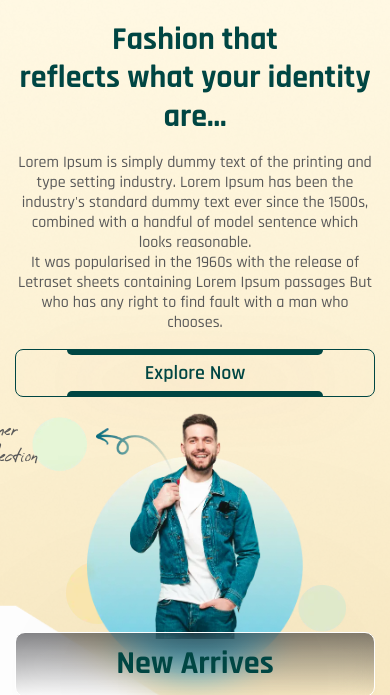
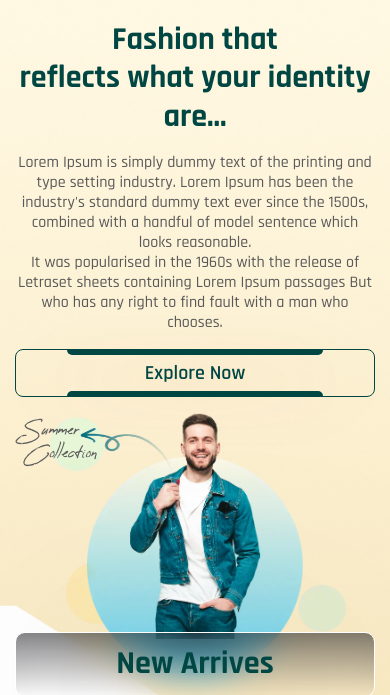
Before and after one commit to SlavaRepin/smart-shopping, a plain HTML site: page index.html in a window 390 px wide. Shown: the part 59-754 px from the top of the page. Drawn offline with nearby package versions, Linux system fonts and the light colour scheme.

Commit message:
Add files via upload

```diff
--- a/css/style.css
+++ b/css/style.css
@@ -410,6 +410,9 @@ h6 {
 
 .header__logo-img {
   max-width: 100%;
+  height: 100%;
+  -o-object-fit: cover;
+     object-fit: cover;
 }
 
 .header__search-btn {
@@ -718,6 +721,9 @@ h6 {
 
 .footer__logo-img {
   max-width: 100%;
+  height: 100%;
+  -o-object-fit: cover;
+     object-fit: cover;
 }
 
 .footer__decor-line {
@@ -1045,22 +1051,6 @@ body._lock {
   -webkit-transform: scale(0);
       -ms-transform: scale(0);
           transform: scale(0);
-}
-
-.fashion__decor-arrow {
-  position: relative;
-  z-index: 2;
-  width: 7.625rem;
-  height: 7.375rem;
-}
-
-.fashion__decor-2 {
-  margin-left: -15%;
-  width: 6.25rem;
-  height: 6.25rem;
-  -webkit-transition: all 0.5s ease 0s;
-  -o-transition: all 0.5s ease 0s;
-  transition: all 0.5s ease 0s;
 }
 
 .fashion__decor {
@@ -1178,13 +1168,8 @@ body._lock {
 }
 
 .decor-box {
+  display: inline-block;
   position: absolute;
-  display: -webkit-box;
-  display: -ms-flexbox;
-  display: flex;
-  -webkit-box-align: start;
-      -ms-flex-align: start;
-          align-items: flex-start;
   width: calc(
 			11.875rem + 65 * ((100vw - 20rem) / (1440 - 320))
 		);
@@ -1203,18 +1188,43 @@ body._lock {
           transform: translate(0, -10%);
 }
 
+.decor-box__arrow {
+  position: absolute;
+  top: 0;
+  left: 0;
+  z-index: 2;
+  width: 47.8431372549%;
+  height: 100%;
+}
+
+.decor-box__ellipse {
+  position: absolute;
+  top: 0;
+  left: 50%;
+  -webkit-transform: translate(-50%, 0);
+      -ms-transform: translate(-50%, 0);
+          transform: translate(-50%, 0);
+  width: 6.25rem;
+  height: 6.25rem;
+  -webkit-transition: all 0.5s ease 0s;
+  -o-transition: all 0.5s ease 0s;
+  transition: all 0.5s ease 0s;
+}
+
 .decor-box span {
+  display: inline-block;
+  position: absolute;
+  top: 0;
+  right: 0;
   font-family: Reey, sans-serif;
   font-weight: 400;
   font-size: calc(
-			1rem + 10 * ((100vw - 20rem) / (1440 - 320))
+			0.875rem + 12 * ((100vw - 20rem) / (1440 - 320))
 		);
   line-height: 1.5384615385;
   color: #595959;
   max-width: 7.9375rem;
-  position: relative;
   z-index: 2;
-  margin-left: -22%;
 }
 
 .products {
@@ -3011,23 +3021,7 @@ body._lock {
   }
 }
 
-@media screen and (min-width: 100em) {
-  .decor-box span {
-    margin-left: -17%;
-  }
-}
-
 @media screen and (max-width: 77.49875em) {
-  .fashion__decor-arrow {
-    -webkit-transform: rotateY(180deg);
-            transform: rotateY(180deg);
-    margin-left: 5%;
-  }
-
-  .fashion__decor-2 {
-    margin-right: -22%;
-  }
-
   .decor-box {
     -webkit-box-orient: horizontal;
     -webkit-box-direction: reverse;
@@ -3039,8 +3033,16 @@ body._lock {
 		);
   }
 
+  .decor-box__arrow {
+    -webkit-transform: rotateY(180deg);
+            transform: rotateY(180deg);
+    left: auto;
+    right: 0;
+  }
+
   .decor-box span {
-    margin-right: -22%;
+    right: auto;
+    left: 1.875rem;
   }
 }
 
@@ -3197,30 +3199,6 @@ body._lock {
 			);
   }
 
-  .fashion__decor-arrow {
-    width: calc(
-				4.6875rem + 47 * ((100vw - 20rem) / (1140 - 320))
-			);
-  }
-
-  .fashion__decor-arrow {
-    height: calc(
-				4.375rem + 48 * ((100vw - 20rem) / (1140 - 320))
-			);
-  }
-
-  .fashion__decor-2 {
-    width: calc(
-				3.125rem + 50 * ((100vw - 20rem) / (1140 - 320))
-			);
-  }
-
-  .fashion__decor-2 {
-    height: calc(
-				3.125rem + 50 * ((100vw - 20rem) / (1140 - 320))
-			);
-  }
-
   .fashion__image-link {
     font-size: calc(
 				1.875rem + 26 * ((100vw - 20rem) / (1140 - 320))
@@ -3230,6 +3208,18 @@ body._lock {
   .fashion__image-link {
     min-height: calc(
 				3.75rem + 61 * ((100vw - 20rem) / (1140 - 320))
+			);
+  }
+
+  .decor-box__ellipse {
+    width: calc(
+				3.125rem + 50 * ((100vw - 20rem) / (1140 - 320))
+			);
+  }
+
+  .decor-box__ellipse {
+    height: calc(
+				3.125rem + 50 * ((100vw - 20rem) / (1140 - 320))
 			);
   }
 
@@ -3800,10 +3790,6 @@ body._lock {
     margin: 0 auto;
   }
 
-  .fashion__decor-arrow {
-    margin-left: 2%;
-  }
-
   .fashion__decor--3 {
     right: -20%;
     top: 75.6385068762%;
@@ -4025,16 +4011,18 @@ body._lock {
 }
 
 @media screen and (max-width: 27.5em) {
-  .fashion__decor-2 {
-    -webkit-transform: translate(0, -20%);
-        -ms-transform: translate(0, -20%);
-            transform: translate(0, -20%);
+  .decor-box__ellipse {
+    -webkit-transform: translate(-50%, -20%);
+        -ms-transform: translate(-50%, -20%);
+            transform: translate(-50%, -20%);
   }
 
   .decor-box span {
     -webkit-transform: translate(0, -20%);
         -ms-transform: translate(0, -20%);
             transform: translate(0, -20%);
+    max-width: 5rem;
+    left: 2.8125rem;
   }
 }
 
--- a/index.html
+++ b/index.html
@@ -7,8 +7,8 @@
 	<meta name="viewport" content="width=device-width, initial-scale=1.0">
 	<link rel="icon" href="img/icon-96.svg" sizes="96x96" type="image/svg">
 	<link rel="icon" href="img/icon-48.svg" sizes="48x48" type="image/svg">
-	<link rel="stylesheet" href="files/swiper-bundle.min.css?_v=20221227161059">
-	<link rel="stylesheet" href="css/style.min.css?_v=20221227161059">
+	<link rel="stylesheet" href="files/swiper-bundle.min.css?_v=20221227180150">
+	<link rel="stylesheet" href="css/style.min.css?_v=20221227180150">
 	<title>Smart Shopping</title>
 </head>
 
@@ -18,7 +18,7 @@
 	<div class="header__wrapper scrollto">
 		<div class="header__container">
 			<a class="header__logo" href="#">
-						<img class="header__logo-img" src="img/logo.svg" alt="logo.">
+				<img class="header__logo-img" width="195" height="60" src="img/logo.svg" alt="logo.">
 			</a>
 			<div class="header__menu menu">
 				<button class="menu__burger" type="button">
@@ -54,9 +54,7 @@
 			<a class="link-up _icon-arrow-prev" href="#fashion" data-scroll-to></a>
 			<section class="page__fashion fashion" id="fashion">
 				<div class="fashion__bg-ibg">
-					<picture>
-						<source srcset="img/fashion/fashion-bg.webp" type="image/webp"><img class="fashion__bg-img" src="img/fashion/fashion-bg.png" alt="background.">
-					</picture>
+					<picture><source srcset="img/fashion/fashion-bg.webp" type="image/webp"><img class="fashion__bg-img" src="img/fashion/fashion-bg.png" alt="background."></picture>
 				</div>
 				<div class="fashion__container">
 					<div class="fashion__content content-fashion" data-anim-inter="no-repeat">
@@ -75,31 +73,15 @@
 					</div>
 					<div class="fashion__image-decor" data-anim-inter="no-repeat">
 						<div class="fashion__image">
-							<picture>
-								<source srcset="img/fashion/man.webp" type="image/webp"><img class="fashion__img" width="295" height="509" src="img/fashion/man.png" alt="man in clothes.">
-							</picture>
-							<picture>
-								<source srcset="img/fashion/ellipse-1.webp" type="image/webp"><img class="fashion__decor-circle fashion__decor-circle--1" width="490" height="490"
-									src="img/fashion/ellipse-1.png" alt="ellipse decor.">
-							</picture>
+							<picture><source srcset="img/fashion/man.webp" type="image/webp"><img class="fashion__img" width="295" height="509" src="img/fashion/man.png" alt="man in clothes."></picture>
+							<picture><source srcset="img/fashion/ellipse-1.webp" type="image/webp"><img class="fashion__decor-circle fashion__decor-circle--1" width="490" height="490" src="img/fashion/ellipse-1.png" alt="ellipse decor."></picture>
 							<a class="decor-box" href="#">
-								<picture>
-									<source srcset="img/fashion/vector-arrow.webp" type="image/webp"><img class="fashion__decor-arrow" src="img/fashion/vector-arrow.png" alt="arrow decor.">
-								</picture>
-								<picture>
-									<source srcset="img/fashion/vector-2.webp" type="image/webp"><img class="fashion__decor-2" width="100" height="100" src="img/fashion/vector-2.png"
-										alt="ellipse decor.">
-								</picture>
+								<picture><source srcset="img/fashion/vector-arrow.webp" type="image/webp"><img class="decor-box__arrow" src="img/fashion/vector-arrow.png" alt="arrow decor."></picture>
+								<picture><source srcset="img/fashion/vector-2.webp" type="image/webp"><img class="decor-box__ellipse" width="100" height="100" src="img/fashion/vector-2.png" alt="ellipse decor."></picture>
 								<span>Summer Collection</span>
 							</a>
-							<picture>
-								<source srcset="img/fashion/vector-1.webp" type="image/webp"><img class="fashion__decor fashion__decor--1" width="63" height="63"
-									src="img/fashion/vector-1.png" alt="ellipse decor.">
-							</picture>
-							<picture>
-								<source srcset="img/fashion/vector-3.webp" type="image/webp"><img class="fashion__decor fashion__decor--3" width="48" height="48"
-									src="img/fashion/vector-3.png" alt="ellipse decor.">
-							</picture>
+							<picture><source srcset="img/fashion/vector-1.webp" type="image/webp"><img class="fashion__decor fashion__decor--1" width="63" height="63" src="img/fashion/vector-1.png" alt="ellipse decor."></picture>
+							<picture><source srcset="img/fashion/vector-3.webp" type="image/webp"><img class="fashion__decor fashion__decor--3" width="48" height="48" src="img/fashion/vector-3.png" alt="ellipse decor."></picture>
 						</div>
 						<a class="fashion__image-link" href="#" data-waves><span>New Arrives</span></a>
 					</div>
@@ -109,19 +91,10 @@
 				<img class="products__decor products__decor--1" width="193" height="159" src="img/products/decor-1.svg" alt="decor.">
 				<img class="products__decor products__decor--2" width="173" height="193" src="img/products/decor-2.svg" alt="decor.">
 				<img class="products__decor products__decor--3" width="121" height="380" src="img/products/decor-3.svg" alt="decor.">
-				<picture>
-					<source srcset="img/products/decor-4.webp" type="image/webp"><img class="products__decor products__decor--4" width="94" height="97" src="img/products/decor-4.png"
-						alt="decor.">
-				</picture>
-				<picture>
-					<source srcset="img/products/decor-5.webp" type="image/webp"><img class="products__decor products__decor--5" width="94" height="95" src="img/products/decor-5.png"
-						alt="decor.">
-				</picture>
+				<picture><source srcset="img/products/decor-4.webp" type="image/webp"><img class="products__decor products__decor--4" width="94" height="97" src="img/products/decor-4.png" alt="decor."></picture>
+				<picture><source srcset="img/products/decor-5.webp" type="image/webp"><img class="products__decor products__decor--5" width="94" height="95" src="img/products/decor-5.png" alt="decor."></picture>
 				<img class="products__decor products__decor--6" width="248" height="170" src="img/products/decor-6.svg" alt="decor.">
-				<picture>
-					<source srcset="img/products/decor-7.webp" type="image/webp"><img class="products__decor products__decor--7" width="94" height="234" src="img/products/decor-7.png"
-						alt="decor.">
-				</picture>
+				<picture><source srcset="img/products/decor-7.webp" type="image/webp"><img class="products__decor products__decor--7" width="94" height="234" src="img/products/decor-7.png" alt="decor."></picture>
 				<div class="products__container">
 					<div class="products__top" data-anim-inter="no-repeat">
 						<a class="products__top-item item-products-top" href="#">
@@ -154,10 +127,7 @@
 										<div class="slide-products__wrap slide-products__wrap--1">
 											<a class="slide-products__body body-products-slide" href="#">
 												<div class="body-products-slide__image">
-													<picture>
-														<source srcset="img/products/product-1.webp" type="image/webp"><img class="body-products-slide__img" width="255" height="210"
-															src="img/products/product-1.png" alt="">
-													</picture>
+													<picture><source srcset="img/products/product-1.webp" type="image/webp"><img class="body-products-slide__img" width="255" height="210" src="img/products/product-1.png" alt=""></picture>
 												</div>
 												<div class="body-products-slide__product product">
 													<div class="product__name caption">Bomber in Cotton</div>
@@ -177,10 +147,7 @@
 										<div class="slide-products__wrap slide-products__wrap--2">
 											<a class="slide-products__body body-products-slide" href="#">
 												<div class="body-products-slide__image">
-													<picture>
-														<source srcset="img/products/product-2.webp" type="image/webp"><img class="body-products-slide__img" width="255" height="210"
-															src="img/products/product-2.png" alt="">
-													</picture>
+													<picture><source srcset="img/products/product-2.webp" type="image/webp"><img class="body-products-slide__img" width="255" height="210" src="img/products/product-2.png" alt=""></picture>
 												</div>
 												<div class="body-products-slide__product product">
 													<div class="product__name caption">Winter Jackets</div>
@@ -200,10 +167,7 @@
 										<div class="slide-products__wrap slide-products__wrap--3">
 											<a class="slide-products__body body-products-slide" href="#">
 												<div class="body-products-slide__image">
-													<picture>
-														<source srcset="img/products/product-3.webp" type="image/webp"><img class="body-products-slide__img" width="255" height="210"
-															src="img/products/product-3.png" alt="">
-													</picture>
+													<picture><source srcset="img/products/product-3.webp" type="image/webp"><img class="body-products-slide__img" width="255" height="210" src="img/products/product-3.png" alt=""></picture>
 												</div>
 												<div class="body-products-slide__product product">
 													<div class="product__name caption">Exclusive Handbags</div>
@@ -233,16 +197,11 @@
 			</section>
 			<section class="page__stock stock">
 				<div class="stock__bg-ibg">
-					<picture>
-						<source srcset="img/stock/stock-bg.webp" type="image/webp"><img class="stock__bg-img" width="1440" height="666" src="img/stock/stock-bg.png" alt="background.">
-					</picture>
+					<picture><source srcset="img/stock/stock-bg.webp" type="image/webp"><img class="stock__bg-img" width="1440" height="666" src="img/stock/stock-bg.png" alt="background."></picture>
 				</div>
 				<div class="stock__container">
 					<div class="stock__image" data-anim-inter="no-repeat">
-						<picture>
-							<source srcset="img/stock/young-woman.webp" type="image/webp"><img class="stock__img" width="474" height="443" src="img/stock/young-woman.png"
-								alt="young woman in pink dress with phone.">
-						</picture>
+						<picture><source srcset="img/stock/young-woman.webp" type="image/webp"><img class="stock__img" width="474" height="443" src="img/stock/young-woman.png" alt="young woman in pink dress with phone."></picture>
 						<span class="stock__image-decor"></span>
 					</div>
 					<div class="stock__content content-stock" data-anim-inter="no-repeat">
@@ -270,10 +229,7 @@
 						</div>
 						<a class="most-selling__top-item item-top-selling" href="#">
 							<div class="item-top-selling__image-ibg">
-								<picture>
-									<source srcset="img/most-selling/image-1.webp" type="image/webp"><img class="item-top-selling__img" width="350" height="263"
-										src="img/most-selling/image-1.png" alt="">
-								</picture>
+								<picture><source srcset="img/most-selling/image-1.webp" type="image/webp"><img class="item-top-selling__img" width="350" height="263" src="img/most-selling/image-1.png" alt=""></picture>
 							</div>
 							<div class="item-top-selling__caption caption">Green Sweter</div>
 							<div class="item-top-selling__price price">
@@ -283,10 +239,7 @@
 						</a>
 						<a class="most-selling__top-item item-top-selling" href="#">
 							<div class="item-top-selling__image-ibg">
-								<picture>
-									<source srcset="img/most-selling/image-2.webp" type="image/webp"><img class="item-top-selling__img" width="350" height="263"
-										src="img/most-selling/image-2.png" alt="">
-								</picture>
+								<picture><source srcset="img/most-selling/image-2.webp" type="image/webp"><img class="item-top-selling__img" width="350" height="263" src="img/most-selling/image-2.png" alt=""></picture>
 							</div>
 							<div class="item-top-selling__caption caption">Bomber in Cotton</div>
 							<div class="item-top-selling__price price">
@@ -298,10 +251,7 @@
 					<div class="most-selling__bottom" data-anim-inter="no-repeat">
 						<a class="most-selling__bottom-item item-bottom-selling" href="#">
 							<div class="item-bottom-selling__image-ibg">
-								<picture>
-									<source srcset="img/most-selling/image-3.webp" type="image/webp"><img class="item-bottom-selling__img" width="255" height="196"
-										src="img/most-selling/image-3.png" alt="">
-								</picture>
+								<picture><source srcset="img/most-selling/image-3.webp" type="image/webp"><img class="item-bottom-selling__img" width="255" height="196" src="img/most-selling/image-3.png" alt=""></picture>
 							</div>
 							<div class="item-bottom-selling__caption caption">Warning shirt</div>
 							<div class="item-bottom-selling__price price">
@@ -311,10 +261,7 @@
 						</a>
 						<a class="most-selling__bottom-item item-bottom-selling" href="#">
 							<div class="item-bottom-selling__image-ibg">
-								<picture>
-									<source srcset="img/most-selling/image-4.webp" type="image/webp"><img class="item-bottom-selling__img" width="255" height="196"
-										src="img/most-selling/image-4.png" alt="">
-								</picture>
+								<picture><source srcset="img/most-selling/image-4.webp" type="image/webp"><img class="item-bottom-selling__img" width="255" height="196" src="img/most-selling/image-4.png" alt=""></picture>
 							</div>
 							<div class="item-bottom-selling__caption caption">Leather Shoes</div>
 							<div class="item-bottom-selling__price price">
@@ -324,10 +271,7 @@
 						</a>
 						<a class="most-selling__bottom-item item-bottom-selling" href="#">
 							<div class="item-bottom-selling__image-ibg">
-								<picture>
-									<source srcset="img/most-selling/image-5.webp" type="image/webp"><img class="item-bottom-selling__img" width="255" height="196"
-										src="img/most-selling/image-5.png" alt="">
-								</picture>
+								<picture><source srcset="img/most-selling/image-5.webp" type="image/webp"><img class="item-bottom-selling__img" width="255" height="196" src="img/most-selling/image-5.png" alt=""></picture>
 							</div>
 							<div class="item-bottom-selling__caption caption">Leather BAg</div>
 							<div class="item-bottom-selling__price price">
@@ -337,10 +281,7 @@
 						</a>
 						<a class="most-selling__bottom-item item-bottom-selling" href="#">
 							<div class="item-bottom-selling__image-ibg">
-								<picture>
-									<source srcset="img/most-selling/image-6.webp" type="image/webp"><img class="item-bottom-selling__img" width="255" height="196"
-										src="img/most-selling/image-6.png" alt="">
-								</picture>
+								<picture><source srcset="img/most-selling/image-6.webp" type="image/webp"><img class="item-bottom-selling__img" width="255" height="196" src="img/most-selling/image-6.png" alt=""></picture>
 							</div>
 							<div class="item-bottom-selling__caption caption">Pattern Shirt</div>
 							<div class="item-bottom-selling__price price">
@@ -360,10 +301,10 @@
 					<div class="new__row" data-anim-inter="no-repeat">
 						<a class="new__row-news row-news-new" href="#" data-da=".column-row-new__box, 991.98, last">
 							<div class="row-news-new__image">
-								<picture>
-									<source srcset="img/new/image-1.webp" type="image/webp"><img class="row-news-new__img" width="540" height="617" src="img/new/image-1.jpg"
-										alt="two girls choose clothes.">
-								</picture>
+								<!-- <picture>
+									<source srcset="img/new/image-1-small.jpg" type="image/jpeg" media="(max-width:991.98px)">
+								</picture> -->
+								<picture><source srcset="img/new/image-1.webp" type="image/webp"><img class="row-news-new__img" width="540" height="617" src="img/new/image-1.jpg" alt="two girls choose clothes."></picture>
 							</div>
 							<div class="row-news-new__item">
 								<h3 class="row-news-new__item-caption caption">The Greatest Thing World Belong</h3>
@@ -375,10 +316,7 @@
 							<div class="column-row-new__box">
 								<a class="column-row-new__news" href="#">
 									<div class="column-row-new__news-image">
-										<picture>
-											<source srcset="img/new/image-2.webp" type="image/webp"><img class="column-row-new__news-img" width="160" height="160" src="img/new/image-2.jpg"
-												alt="clothes on hangers in a row.">
-										</picture>
+										<picture><source srcset="img/new/image-2.webp" type="image/webp"><img class="column-row-new__news-img" width="160" height="160" src="img/new/image-2.jpg" alt="clothes on hangers in a row."></picture>
 									</div>
 									<div class="column-row-new__news-content content-news">
 										<time class="content-news__date" datetime="2022-06-05">june 5, 2022</time>
@@ -389,10 +327,7 @@
 								</a>
 								<a class="column-row-new__news" href="#">
 									<div class="column-row-new__news-image">
-										<picture>
-											<source srcset="img/new/image-3.webp" type="image/webp"><img class="column-row-new__news-img" width="160" height="160" src="img/new/image-3.jpg"
-												alt="jeans on hangers in a row.">
-										</picture>
+										<picture><source srcset="img/new/image-3.webp" type="image/webp"><img class="column-row-new__news-img" width="160" height="160" src="img/new/image-3.jpg" alt="jeans on hangers in a row."></picture>
 									</div>
 									<div class="column-row-new__news-content content-news">
 										<time class="content-news__date" datetime="2022-06-06">june 6, 2022</time>
@@ -403,10 +338,7 @@
 								</a>
 								<a class="column-row-new__news" href="#">
 									<div class="column-row-new__news-image">
-										<picture>
-											<source srcset="img/new/image-4.webp" type="image/webp"><img class="column-row-new__news-img" width="160" height="160" src="img/new/image-4.jpg"
-												alt="jeans are twisted and folded into a pyramid.">
-										</picture>
+										<picture><source srcset="img/new/image-4.webp" type="image/webp"><img class="column-row-new__news-img" width="160" height="160" src="img/new/image-4.jpg" alt="jeans are twisted and folded into a pyramid."></picture>
 									</div>
 									<div class="column-row-new__news-content content-news">
 										<time class="content-news__date" datetime="2022-06-10">june 10, 2022</time>
@@ -444,10 +376,7 @@
 						<div class="newsletter__image-block">
 							<img class="newsletter__image-decor" width="740" height="310" src="img/newsletter/decor-10.svg" alt="decor.">
 						</div>
-						<picture>
-							<source srcset="img/newsletter/image-newsletter.webp" type="image/webp"><img class="newsletter__img" width="351" height="487"
-								src="img/newsletter/image-newsletter.png" alt="smiling girl in a hat.">
-						</picture>
+						<picture><source srcset="img/newsletter/image-newsletter.webp" type="image/webp"><img class="newsletter__img" width="351" height="487" src="img/newsletter/image-newsletter.png" alt="smiling girl in a hat."></picture>
 					</div>
 				</div>
 			</section>
@@ -496,10 +425,10 @@
 	</div>
 
 </footer>
-		<script src="https://code.jquery.com/jquery-3.6.0.min.js?_v=20221227161059"></script>
-		<!-- <script src="files/jquery.validate.min.js?_v=20221227161059"></script>
-		<script src="files/jquery.maskedinput.js?_v=20221227161059"></script> -->
-		<script src="js/app.min.js?_v=20221227161059"></script>
+		<script src="https://code.jquery.com/jquery-3.6.0.min.js?_v=20221227180150"></script>
+		<!-- <script src="files/jquery.validate.min.js?_v=20221227180150"></script>
+		<script src="files/jquery.maskedinput.js?_v=20221227180150"></script> -->
+		<script src="js/app.min.js?_v=20221227180150"></script>
 	</div>
 
 </body>
```
Also changed, not shown: product.html (+5 -5 lines), css/style.min.css. Lines whose indentation alone changed are shown as unchanged.
